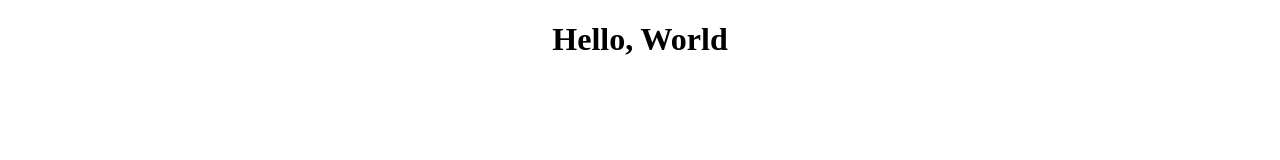
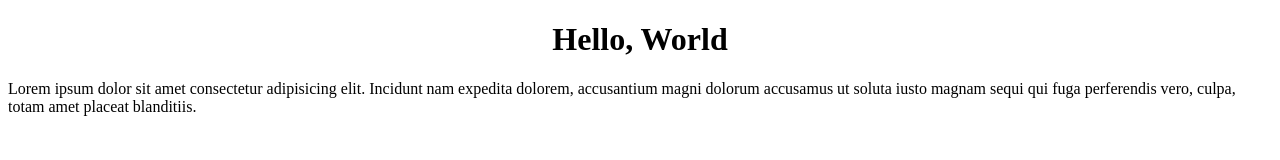
Before and after one commit to AnasHRR/test-git, a plain HTML site: page index.html in a window 1280 px wide. Drawn offline with Linux system fonts and the light colour scheme.

Commit message:
Add new Paraphraph

```diff
--- a/index.html
+++ b/index.html
@@ -8,5 +8,6 @@
 <body>
     <h1 style="text-align: center;">Hello, World</h1>
     <a href="https://localhost:8000/clients"></a>
+    <p>Lorem ipsum dolor sit amet consectetur adipisicing elit. Incidunt nam expedita dolorem, accusantium magni dolorum accusamus ut soluta iusto magnam sequi qui fuga perferendis vero, culpa, totam amet placeat blanditiis.</p>
 </body>
 </html>
```
